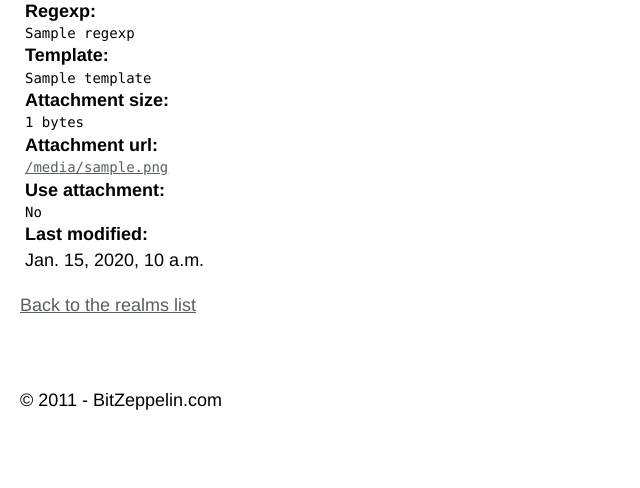
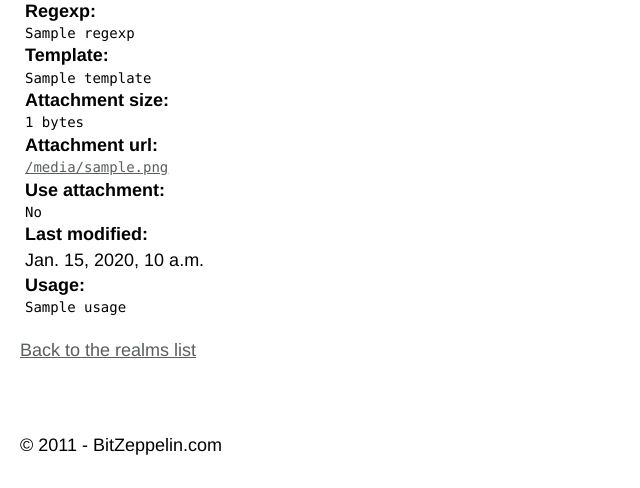
Before and after one commit to gnrfan/restmocker, a Django app: template apps/documents/templates/documents/documents.html in a window 1280 px wide. Shown: the part 446-934 px from the top of the page, without its empty margins (0-640 px from the left). Before the commit the page ends 856 px from the top, so only its background shows below. Run offline with Django 3.2, Linux system fonts and the light colour scheme; the template is opened without the code that fills it: most values are stand-ins (such as "Sample title", 1, 10 or a date in 2020).

Commit message:
Adding usage examples to the documents e.g. instructions for testing with curl

```diff
--- a/apps/documents/models.py
+++ b/apps/documents/models.py
@@ -74,6 +74,7 @@ class Document(models.Model):
         blank=True, null=True)
     use_attachment = models.BooleanField(strings.USE_ATTACHMENT,
         default=False, help_text=strings.USE_ATTACHMENT_HELP)
+    usage = models.TextField(strings.USAGE, null=True, blank=True)
     created_at = CreationDateTimeField(strings.CREATED_AT)
     updated_at = ModificationDateTimeField(strings.UPDATED_AT)
 
--- a/apps/documents/strings.py
+++ b/apps/documents/strings.py
@@ -28,3 +28,4 @@ DOCUMENT_COUNT_SD = _(u'Document count')
 STATUS_CODE = _(u'Status code')
 VERBS = _(u'HTTP verbs')
 HEADERS = _(u'HTTP headers')
+USAGE = _(u'Usage')
--- a/apps/documents/templates/documents/documents.html
+++ b/apps/documents/templates/documents/documents.html
@@ -26,6 +26,10 @@
 {% endif %}
 <dt>Last modified:</dt>
 <dd>{{ document.get_last_modified }}</dd>
+{% if document.usage %}
+<dt>Usage:</dt>
+<dd><pre class="template">{{ document.usage }}</pre></dd>
+{% endif %}
 </dl>
 </li>
 {% endfor %}
```
Also changed, not shown: apps/documents/migrations/0008_auto__add_field_document_usage.py (added).
